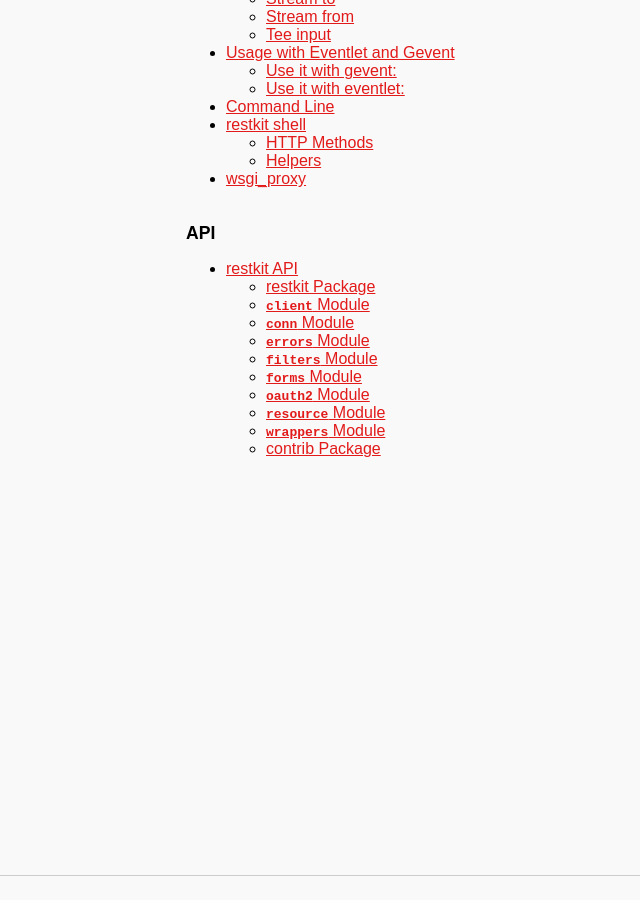
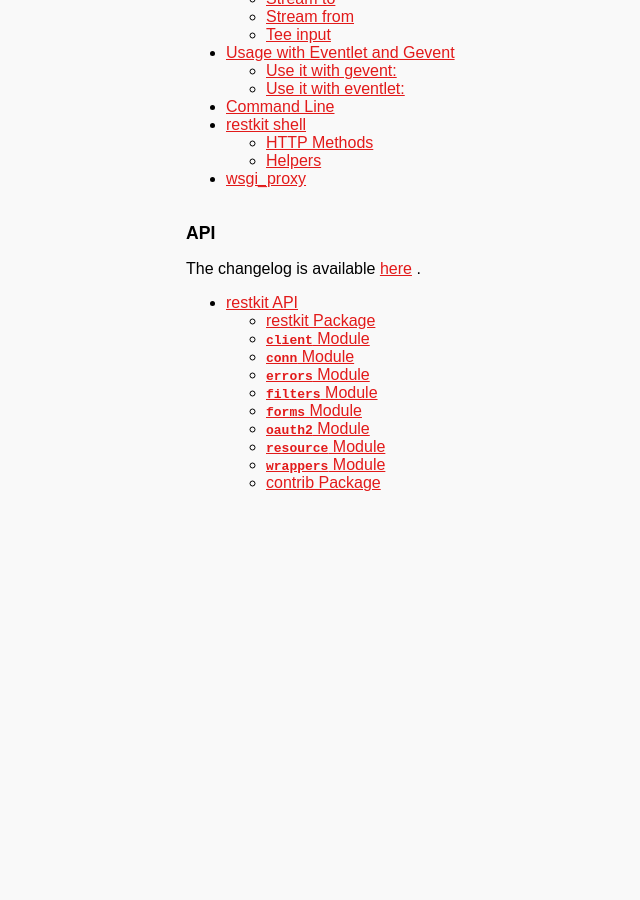
Before and after one commit to benoitc/restkit, a Sphinx documentation site: the page built from doc/index.rst, in a window 1280 px wide and 900 px high, scrolled down 1337 px. Shown: the whole window, without its empty margins (126-766 px from the left). Built offline with Sphinx 7.4.7, drawn with Linux system fonts in a browser that asks for light colours; pages that are not in the unit, such as notebooks, are missing from menus; comment, search, counter and statistics services are not loaded.

Commit message:
link to changelog

```diff
--- a/doc/index.rst
+++ b/doc/index.rst
@@ -36,7 +36,6 @@
 .. note::
    restkit source code is hosted on `Github  <http://github.com/benoitc/restkit.git>`_
 
-
 Features
 --------
 
@@ -54,6 +53,7 @@
 - Proxy handling
 - HTTP Filters, you can hook requests in responses with your own callback
 - Compatible with Python 2.x (>= 2.6)
+
 
 Content
 -------
@@ -75,6 +75,8 @@
 API
 ---
 
+The changelog is available :ref:`here <news>` .
+
 .. toctree::
    :maxdepth: 2
 
```
